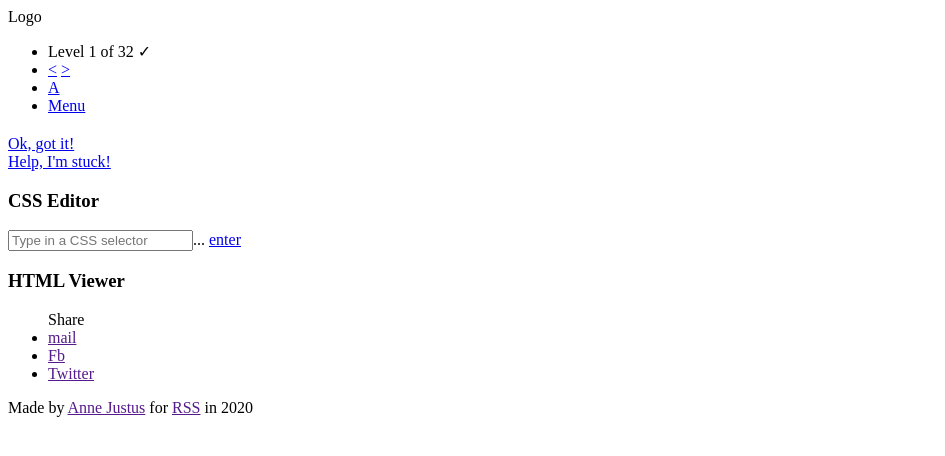
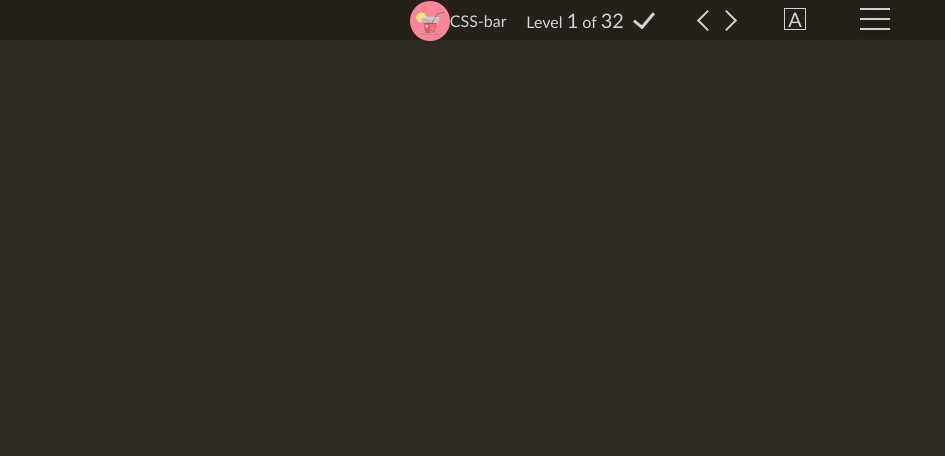
Before and after one commit to Iogsotot/css_game, a plain HTML site: page rs-css/index.html in a window 1280 px wide. Shown: the whole page, without its empty margins (0-945 px from the left). Drawn offline with Linux system fonts and the light colour scheme.

Commit message:
feat: add header (style, icon, fix markup)

```diff
--- a/rs-css/index.html
+++ b/rs-css/index.html
@@ -8,31 +8,56 @@
 </head>
 <body>
   <header>
-    <div class="logo">Logo</div>
+    <div class="wrapper">
+      <div class="logo">
+        <img class="logo__img" src="./assets/icons/logo.png" alt="CSS-bar" width="auto" height="40" class="logo">
+        <p class="logo__title">CSS-bar</p>
+      </div>
       <nav class="header__nav nav">
         <ul class="nav__list">
           <li class="nav__item">
             <div class="levels__block">
               Level <span class="level--current level">1</span> of
               <span class="level--total level">32</span>
-            <span class="check-mark">✓</span>
+              <span class="check-mark"></span>
             </div>
           </li>
           <li class="nav__item">
             <div class="levels-control">
-            <a href="#" class="arrow arrow-left"><</a>
-            <a href="#" class="arrow arrow-right">></a>
+              <a href="#" class="arrow arrow-left"></a>
+              <a href="#" class="arrow arrow-right"></a>
             </div>
           </li>
           <li class="nav__item">
             <a href="#" class="level-theory">A</a>
           </li>
           <li class="nav__item">
-          <a href="#" class="burger levels-list">Menu</a>
+            <a href="#" class="burger levels-list">
+              <svg class="icon burger__icon" id="burgerOpen" width="34" height="30" viewBox="0 0 34 30" fill="none" xmlns="http://www.w3.org/2000/svg">
+                <g filter="url(#filter0_d)">
+                <line x1="4" y1="21" x2="34" y2="21" stroke="rgba(255, 255, 255, 0.8)" stroke-width="2"/>
+                <line x1="4" y1="11" x2="34" y2="11" stroke="rgba(255, 255, 255, 0.8)" stroke-width="2"/>
+                <line x1="4" y1="1" x2="34" y2="1" stroke="rgba(255, 255, 255, 0.8)" stroke-width="2"/>
+                </g>
+                <defs>
+                <filter id="filter0_d" x="0" y="0" width="38" height="30" filterUnits="userSpaceOnUse" color-interpolation-filters="sRGB">
+                <feFlood flood-opacity="0" result="BackgroundImageFix"/>
+                <feColorMatrix in="SourceAlpha" type="matrix" values="0 0 0 0 0 0 0 0 0 0 0 0 0 0 0 0 0 0 127 0"/>
+                <feOffset dy="4"/>
+                <feGaussianBlur stdDeviation="2"/>
+                <feColorMatrix type="matrix" values="0 0 0 0 0 0 0 0 0 0 0 0 0 0 0 0 0 0 0.25 0"/>
+                <feBlend mode="normal" in2="BackgroundImageFix" result="effect1_dropShadow"/>
+                <feBlend mode="normal" in="SourceGraphic" in2="effect1_dropShadow" result="shape"/>
+                </filter>
+                </defs>
+            </svg>
+            </a>
           </li>
         </ul>
       </nav>
+    </div>
   </header>
+
   <main>
     <h2 class="order"></h2>
     <div class="help">
--- a/rs-css/style.scss
+++ b/rs-css/style.scss
@@ -0,0 +1,143 @@
+* {
+  padding: 0;
+  margin: 0;
+  box-sizing: border-box;
+}
+
+// text
+$lightest-color: rgba(255, 255, 255, 0.8);
+$light-color: #777777;
+// bg
+$darkest: rgba(34, 30, 24, 0.8);
+$dark: #2e2a23;
+
+html {
+  font-size: 10px;
+  color: $lightest-color;
+}
+body {
+  margin: auto;
+
+  font-size: 1.6rem;
+  // font-family: 'Courier New', Courier, monospace;
+  // font-family: 'Franklin Gothic Medium', 'Arial Narrow', Arial, sans-serif;
+  font-family: 'Trebuchet MS', 'Lucida Sans Unicode', 'Lucida Grande', 'Lucida Sans', Arial, sans-serif;
+  background-color: $dark;
+}
+.wrapper {
+  max-width: 500px;
+  margin: auto;
+}
+
+a, .link {
+  text-decoration: none;
+  color: inherit;
+}
+
+// .nav {
+// }
+// Header Start
+header {
+  position: sticky;
+  top: 0;
+  height: 4rem;
+  // padding: 1rem;
+  background-color: $darkest;
+
+  .wrapper {
+    display: grid;
+    grid-template-columns: 1.5fr 4fr;
+    grid-template-rows: 1fr;
+  }
+}
+.logo {
+  display: flex;
+  flex-direction: row;
+  justify-content: center;
+  justify-items: center;
+}
+.logo__img, .logo__title {
+  display: inline-block;
+  margin: auto 0;
+}
+.header__nav {
+  margin-top: 0.8rem;
+}
+.nav__list {
+  display: flex;
+  flex-direction: row;
+  flex-wrap: nowrap;
+  justify-content: space-between;
+  list-style: none;
+}
+.nav__item {
+  display: inline-block;
+}
+.levels__block {
+}
+.level--current {
+}
+.level {
+  font-size: 2rem;
+}
+.level--total {
+}
+.check-mark {
+  display: inline-block;
+  width: 1.2rem;
+  height: 2rem;
+  margin-left: 1rem;
+
+  border-right: solid 3px $lightest-color;
+  border-bottom: solid 3px $lightest-color;
+
+  transform: rotate(40deg);
+}
+.levels-control {
+  margin-top: .4rem;
+}
+.arrow {
+  display: inline-block;
+  height: 1.5rem;
+  width: 1.5rem;
+
+  border-top: 2px solid  $lightest-color;
+  border-left: 2px solid $lightest-color;
+}
+.arrow-left {
+  transform: rotate(-45deg);
+}
+.arrow-right {
+  transform: rotate(135deg);
+}
+.level-theory {
+  display: inline-block;
+  height: 2.2rem;
+  width: 2.2rem;
+
+  text-align: center;
+  font-size: 2rem;
+  line-height: 2rem;
+  border: 1px solid $lightest-color;
+}
+// .burger {
+// }
+// .icon {
+// }
+// .burger__icon {
+// }
+.levels-list {
+}
+// Header End
+
+// Main Start
+main {
+  display: none;
+}
+// Main End
+
+// Footer Start
+footer {
+  display: none;
+}
+// Footer End
```
Also changed, not shown: rs-css/assets/icons/logo-2.png (added), rs-css/assets/icons/logo.png (added), rs-css/style.css, 1 other file. Lines whose indentation alone changed are shown as unchanged.
